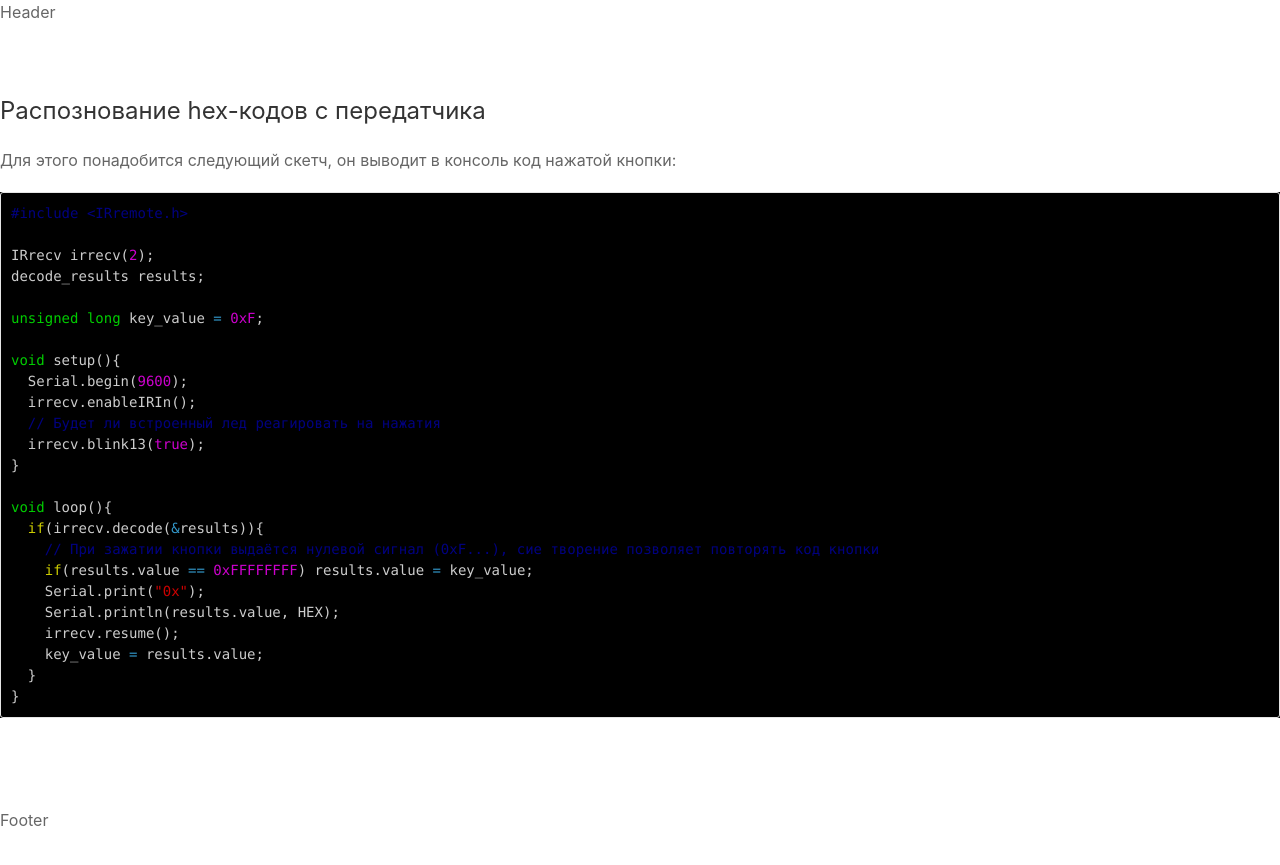
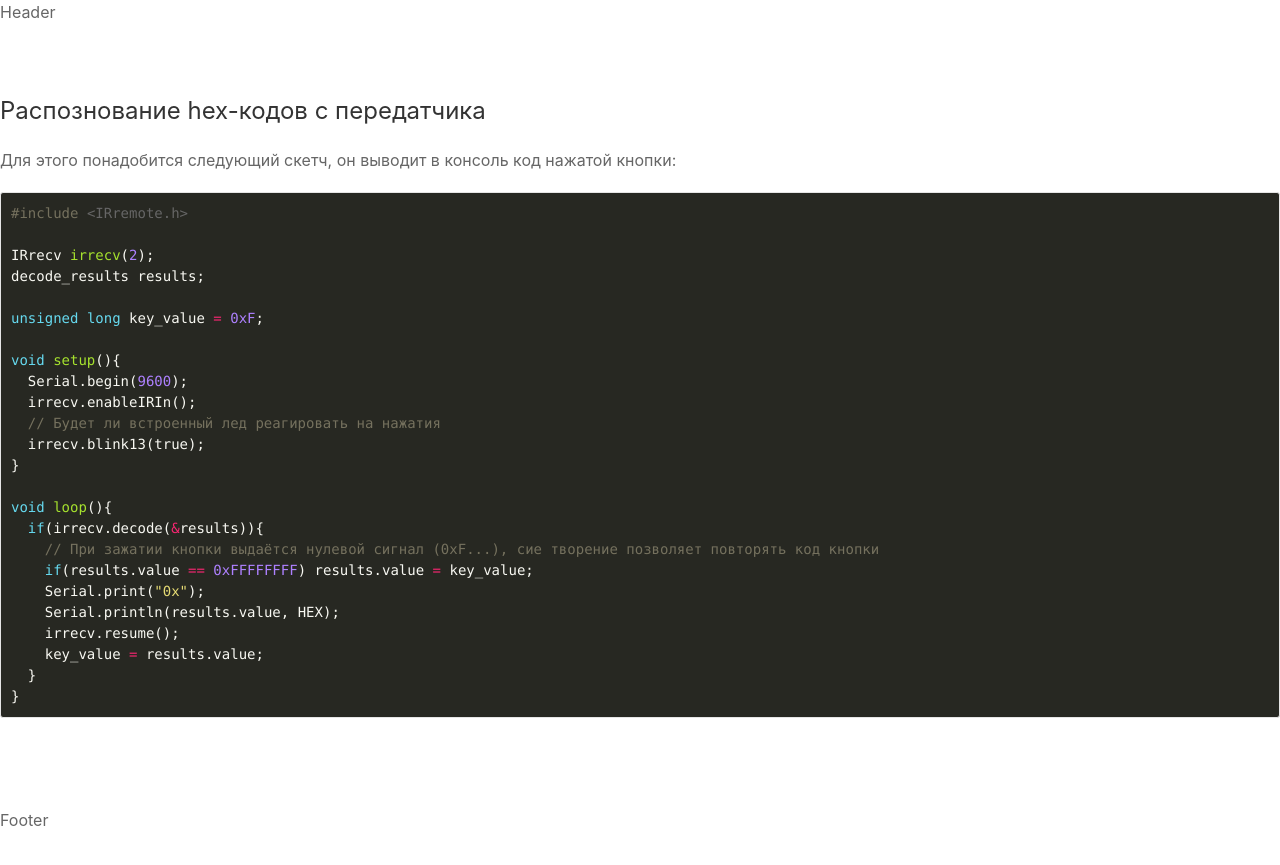
Before and after one commit to ProjectErlon/ProjectErlon.github.io, a Jekyll site: the page built from index.md, in a window 1280 px wide. Shown: the top 865 px of the page. Built offline with Jekyll 4.4.1, drawn with Linux system fonts in a browser that asks for light colours; nearby versions of some CDN libraries.

Commit message:
Update main.css

```diff
--- a/assets/css/main.css
+++ b/assets/css/main.css
@@ -1,81 +1,68 @@
-.highlight .hll { background-color: #222222 }
-.highlight  { background: #000000; color: #cccccc }
-.highlight .c { color: #000080 } /* Comment */
-.highlight .err { color: #cccccc; border: 1px solid #FF0000 } /* Error */
-.highlight .esc { color: #cccccc } /* Escape */
-.highlight .g { color: #cccccc } /* Generic */
-.highlight .k { color: #cdcd00 } /* Keyword */
-.highlight .l { color: #cccccc } /* Literal */
-.highlight .n { color: #cccccc } /* Name */
-.highlight .o { color: #3399cc } /* Operator */
-.highlight .x { color: #cccccc } /* Other */
-.highlight .p { color: #cccccc } /* Punctuation */
-.highlight .ch { color: #000080 } /* Comment.Hashbang */
-.highlight .cm { color: #000080 } /* Comment.Multiline */
-.highlight .cp { color: #000080 } /* Comment.Preproc */
-.highlight .cpf { color: #000080 } /* Comment.PreprocFile */
-.highlight .c1 { color: #000080 } /* Comment.Single */
-.highlight .cs { color: #cd0000; font-weight: bold } /* Comment.Special */
-.highlight .gd { color: #cd0000 } /* Generic.Deleted */
-.highlight .ge { color: #cccccc; font-style: italic } /* Generic.Emph */
-.highlight .gr { color: #FF0000 } /* Generic.Error */
-.highlight .gh { color: #000080; font-weight: bold } /* Generic.Heading */
-.highlight .gi { color: #00cd00 } /* Generic.Inserted */
-.highlight .go { color: #888888 } /* Generic.Output */
-.highlight .gp { color: #000080; font-weight: bold } /* Generic.Prompt */
-.highlight .gs { color: #cccccc; font-weight: bold } /* Generic.Strong */
-.highlight .gu { color: #800080; font-weight: bold } /* Generic.Subheading */
-.highlight .gt { color: #0044DD } /* Generic.Traceback */
-.highlight .kc { color: #cdcd00 } /* Keyword.Constant */
-.highlight .kd { color: #00cd00 } /* Keyword.Declaration */
-.highlight .kn { color: #cd00cd } /* Keyword.Namespace */
-.highlight .kp { color: #cdcd00 } /* Keyword.Pseudo */
-.highlight .kr { color: #cdcd00 } /* Keyword.Reserved */
-.highlight .kt { color: #00cd00 } /* Keyword.Type */
-.highlight .ld { color: #cccccc } /* Literal.Date */
-.highlight .m { color: #cd00cd } /* Literal.Number */
-.highlight .s { color: #cd0000 } /* Literal.String */
-.highlight .na { color: #cccccc } /* Name.Attribute */
-.highlight .nb { color: #cd00cd } /* Name.Builtin */
-.highlight .nc { color: #00cdcd } /* Name.Class */
-.highlight .no { color: #cccccc } /* Name.Constant */
-.highlight .nd { color: #cccccc } /* Name.Decorator */
-.highlight .ni { color: #cccccc } /* Name.Entity */
-.highlight .ne { color: #666699; font-weight: bold } /* Name.Exception */
-.highlight .nf { color: #cccccc } /* Name.Function */
-.highlight .nl { color: #cccccc } /* Name.Label */
-.highlight .nn { color: #cccccc } /* Name.Namespace */
-.highlight .nx { color: #cccccc } /* Name.Other */
-.highlight .py { color: #cccccc } /* Name.Property */
-.highlight .nt { color: #cccccc } /* Name.Tag */
-.highlight .nv { color: #00cdcd } /* Name.Variable */
-.highlight .ow { color: #cdcd00 } /* Operator.Word */
-.highlight .w { color: #cccccc } /* Text.Whitespace */
-.highlight .mb { color: #cd00cd } /* Literal.Number.Bin */
-.highlight .mf { color: #cd00cd } /* Literal.Number.Float */
-.highlight .mh { color: #cd00cd } /* Literal.Number.Hex */
-.highlight .mi { color: #cd00cd } /* Literal.Number.Integer */
-.highlight .mo { color: #cd00cd } /* Literal.Number.Oct */
-.highlight .sa { color: #cd0000 } /* Literal.String.Affix */
-.highlight .sb { color: #cd0000 } /* Literal.String.Backtick */
-.highlight .sc { color: #cd0000 } /* Literal.String.Char */
-.highlight .dl { color: #cd0000 } /* Literal.String.Delimiter */
-.highlight .sd { color: #cd0000 } /* Literal.String.Doc */
-.highlight .s2 { color: #cd0000 } /* Literal.String.Double */
-.highlight .se { color: #cd0000 } /* Literal.String.Escape */
-.highlight .sh { color: #cd0000 } /* Literal.String.Heredoc */
-.highlight .si { color: #cd0000 } /* Literal.String.Interpol */
-.highlight .sx { color: #cd0000 } /* Literal.String.Other */
-.highlight .sr { color: #cd0000 } /* Literal.String.Regex */
-.highlight .s1 { color: #cd0000 } /* Literal.String.Single */
-.highlight .ss { color: #cd0000 } /* Literal.String.Symbol */
-.highlight .bp { color: #cd00cd } /* Name.Builtin.Pseudo */
-.highlight .fm { color: #cccccc } /* Name.Function.Magic */
-.highlight .vc { color: #00cdcd } /* Name.Variable.Class */
-.highlight .vg { color: #00cdcd } /* Name.Variable.Global */
-.highlight .vi { color: #00cdcd } /* Name.Variable.Instance */
-.highlight .vm { color: #00cdcd } /* Name.Variable.Magic */
-.highlight .il { color: #cd00cd } /* Literal.Number.Integer.Long */
+.highlight pre { background-color: #272822; }
+.highlight .hll { background-color: #272822; }
+.highlight .c { color: #75715e } /* Comment */
+.highlight .err { color: #960050; background-color: #1e0010 } /* Error */
+.highlight .k { color: #66d9ef } /* Keyword */
+.highlight .l { color: #ae81ff } /* Literal */
+.highlight .n { color: #f8f8f2 } /* Name */
+.highlight .o { color: #f92672 } /* Operator */
+.highlight .p { color: #f8f8f2 } /* Punctuation */
+.highlight .cm { color: #75715e } /* Comment.Multiline */
+.highlight .cp { color: #75715e } /* Comment.Preproc */
+.highlight .c1 { color: #75715e } /* Comment.Single */
+.highlight .cs { color: #75715e } /* Comment.Special */
+.highlight .ge { font-style: italic } /* Generic.Emph */
+.highlight .gs { font-weight: bold } /* Generic.Strong */
+.highlight .kc { color: #66d9ef } /* Keyword.Constant */
+.highlight .kd { color: #66d9ef } /* Keyword.Declaration */
+.highlight .kn { color: #f92672 } /* Keyword.Namespace */
+.highlight .kp { color: #66d9ef } /* Keyword.Pseudo */
+.highlight .kr { color: #66d9ef } /* Keyword.Reserved */
+.highlight .kt { color: #66d9ef } /* Keyword.Type */
+.highlight .ld { color: #e6db74 } /* Literal.Date */
+.highlight .m { color: #ae81ff } /* Literal.Number */
+.highlight .s { color: #e6db74 } /* Literal.String */
+.highlight .na { color: #a6e22e } /* Name.Attribute */
+.highlight .nb { color: #f8f8f2 } /* Name.Builtin */
+.highlight .nc { color: #a6e22e } /* Name.Class */
+.highlight .no { color: #66d9ef } /* Name.Constant */
+.highlight .nd { color: #a6e22e } /* Name.Decorator */
+.highlight .ni { color: #f8f8f2 } /* Name.Entity */
+.highlight .ne { color: #a6e22e } /* Name.Exception */
+.highlight .nf { color: #a6e22e } /* Name.Function */
+.highlight .nl { color: #f8f8f2 } /* Name.Label */
+.highlight .nn { color: #f8f8f2 } /* Name.Namespace */
+.highlight .nx { color: #a6e22e } /* Name.Other */
+.highlight .py { color: #f8f8f2 } /* Name.Property */
+.highlight .nt { color: #f92672 } /* Name.Tag */
+.highlight .nv { color: #f8f8f2 } /* Name.Variable */
+.highlight .ow { color: #f92672 } /* Operator.Word */
+.highlight .w { color: #f8f8f2 } /* Text.Whitespace */
+.highlight .mf { color: #ae81ff } /* Literal.Number.Float */
+.highlight .mh { color: #ae81ff } /* Literal.Number.Hex */
+.highlight .mi { color: #ae81ff } /* Literal.Number.Integer */
+.highlight .mo { color: #ae81ff } /* Literal.Number.Oct */
+.highlight .sb { color: #e6db74 } /* Literal.String.Backtick */
+.highlight .sc { color: #e6db74 } /* Literal.String.Char */
+.highlight .sd { color: #e6db74 } /* Literal.String.Doc */
+.highlight .s2 { color: #e6db74 } /* Literal.String.Double */
+.highlight .se { color: #ae81ff } /* Literal.String.Escape */
+.highlight .sh { color: #e6db74 } /* Literal.String.Heredoc */
+.highlight .si { color: #e6db74 } /* Literal.String.Interpol */
+.highlight .sx { color: #e6db74 } /* Literal.String.Other */
+.highlight .sr { color: #e6db74 } /* Literal.String.Regex */
+.highlight .s1 { color: #e6db74 } /* Literal.String.Single */
+.highlight .ss { color: #e6db74 } /* Literal.String.Symbol */
+.highlight .bp { color: #f8f8f2 } /* Name.Builtin.Pseudo */
+.highlight .vc { color: #f8f8f2 } /* Name.Variable.Class */
+.highlight .vg { color: #f8f8f2 } /* Name.Variable.Global */
+.highlight .vi { color: #f8f8f2 } /* Name.Variable.Instance */
+.highlight .il { color: #ae81ff } /* Literal.Number.Integer.Long */
+
+.highlight .gh { } /* Generic Heading & Diff Header */
+.highlight .gu { color: #75715e; } /* Generic.Subheading & Diff Unified/Comment? */
+.highlight .gd { color: #f92672; } /* Generic.Deleted & Diff Deleted */
+.highlight .gi { color: #a6e22e; } /* Generic.Inserted & Diff Inserted */
 
 
 
```
